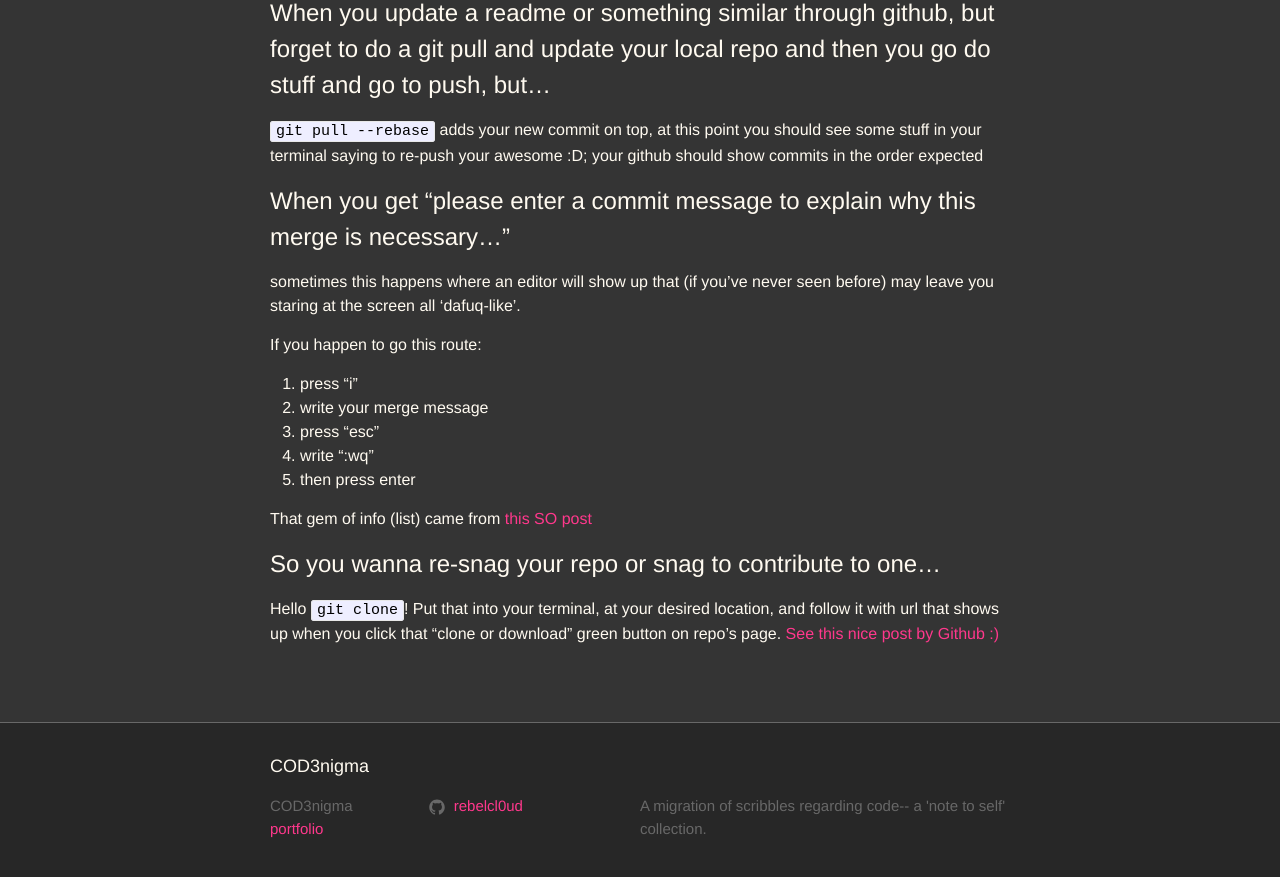
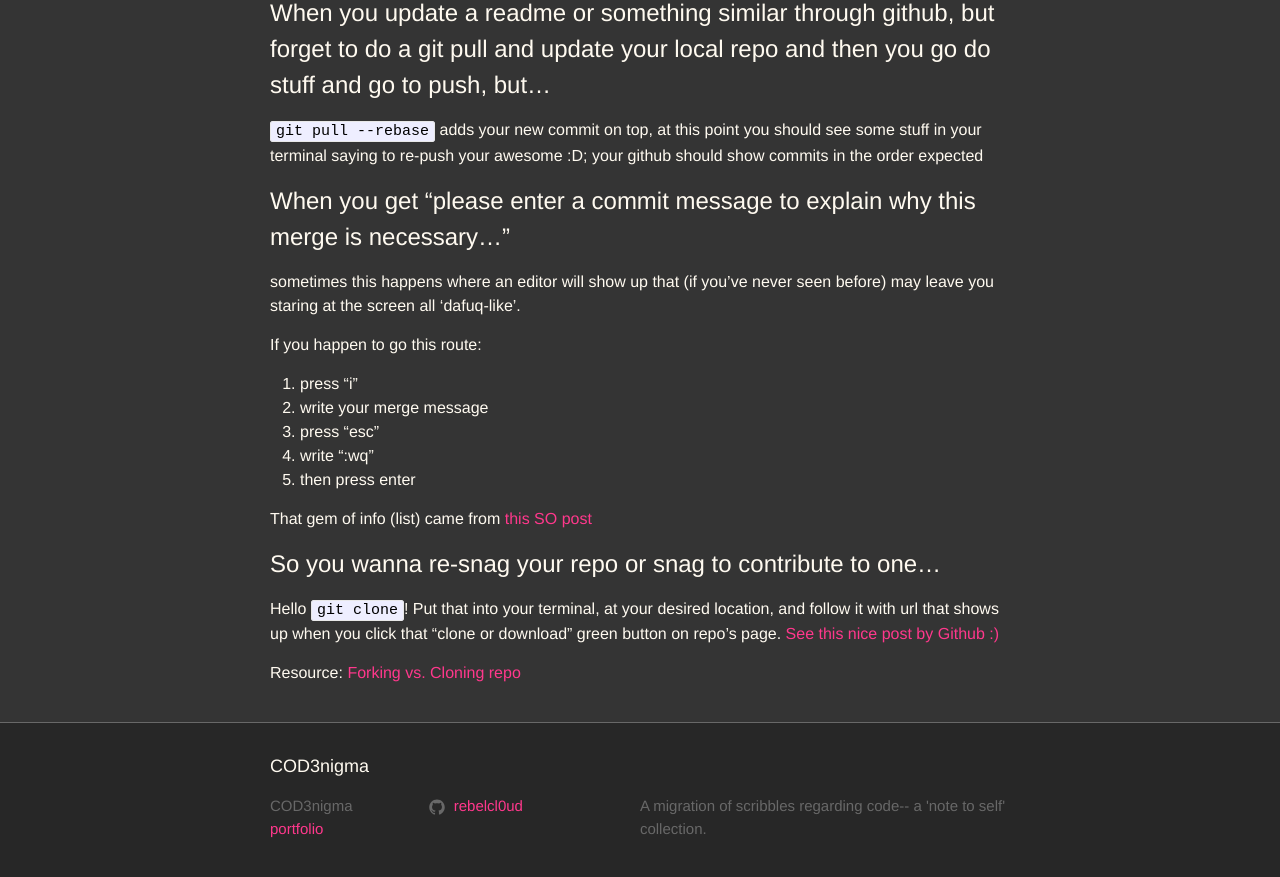
Before and after one commit to rebelcl0ud/blog, a Jekyll site: the page built from _posts/2017-06-19-[06]-git-it-done.markdown, in a window 1280 px wide and 900 px high, scrolled down 2270 px. Shown: the top 877 px of the window. Built offline with Jekyll 4.4.1, drawn with Linux system fonts in a browser that asks for light colours.

Commit message:
update: add forking vs cloning repo article link

```diff
--- a/_posts/2017-06-19-[06]-git-it-done.markdown
+++ b/_posts/2017-06-19-[06]-git-it-done.markdown
@@ -106,3 +106,5 @@ That gem of info (list) came from [this SO post](https://stackoverflow.com/quest
 
 # So you wanna re-snag your repo or snag to contribute to one...
 Hello `git clone`! Put that into your terminal, at your desired location, and follow it with url that shows up when you click that "clone or download" green button on repo's page. [See this nice post by Github :)](https://help.github.com/en/articles/cloning-a-repository)
+
+Resource: [Forking vs. Cloning repo](https://github.community/t5/Support-Protips/The-difference-between-forking-and-cloning-a-repository/ba-p/1372)
```
